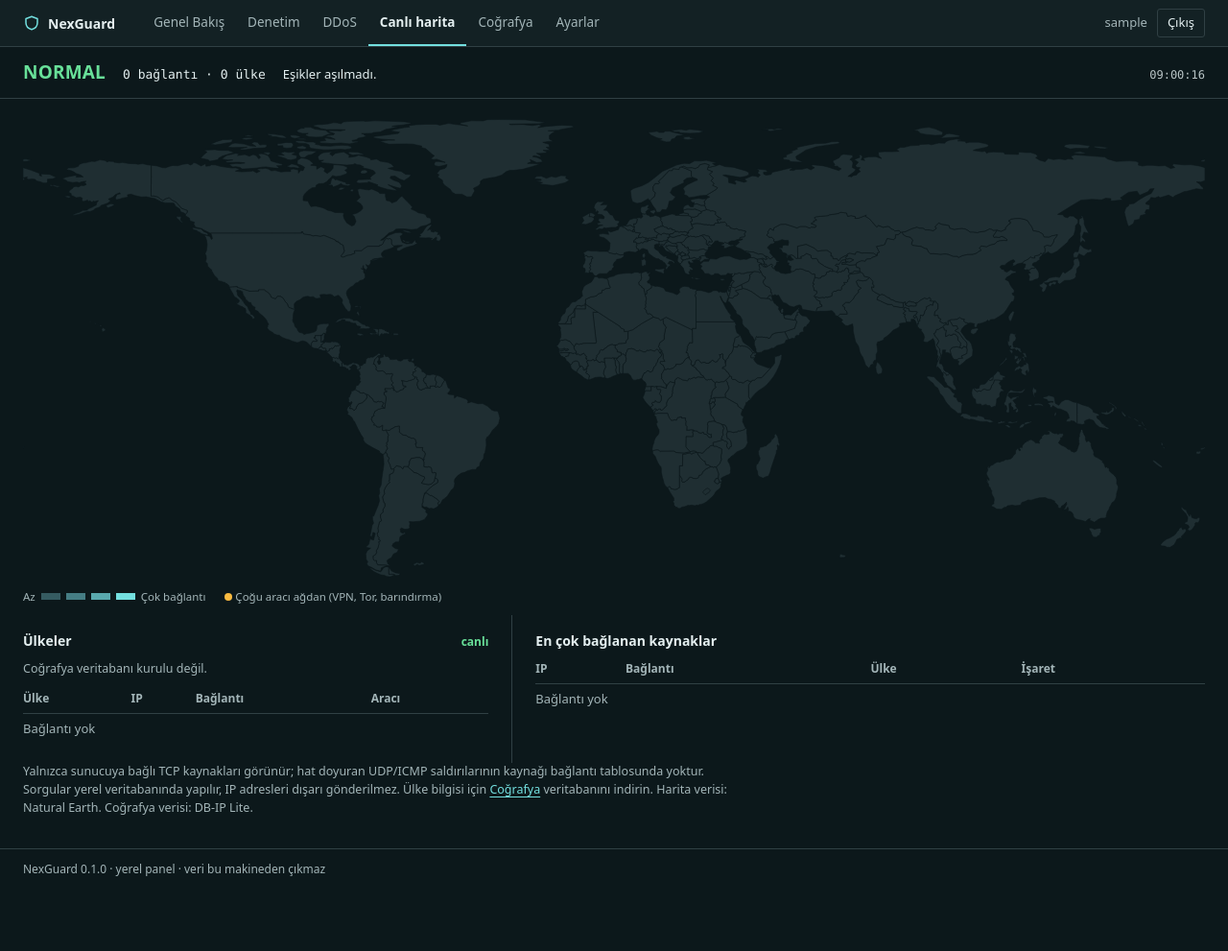
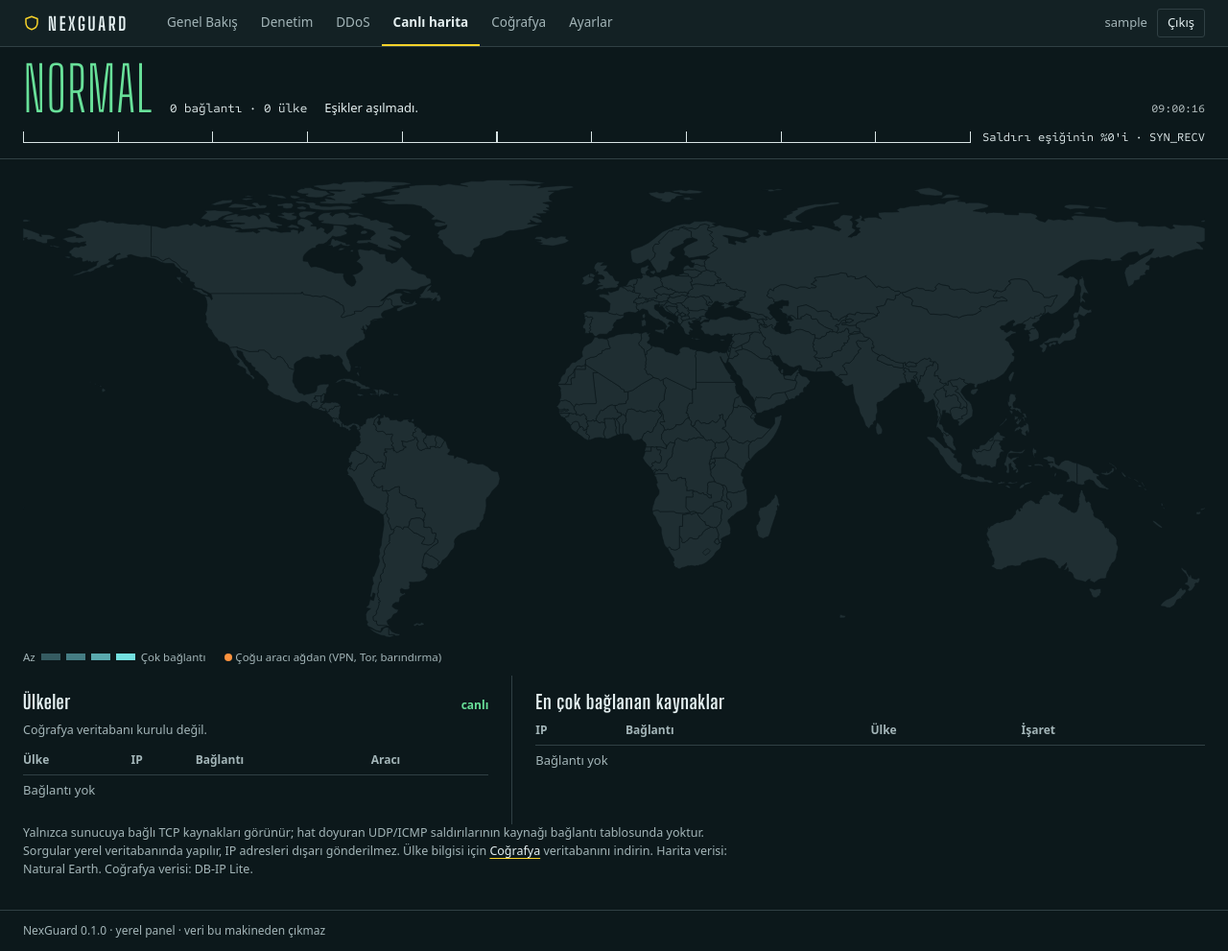
Before and after one commit to m3lonxd/nexguard, a FastAPI app: page /m/harita in a window 1280 px wide. Shown: the whole page at 96% size. Before the commit the page ends 913 px from the top, so only its background shows below. Run offline with FastAPI, Linux system fonts and the light colour scheme; the visitor is signed in with stand-in values (Sample User, id 1); data that the repository does not hold is empty.

Commit message:
feat(ui): özgün kimlik; notlu harita, eşik cetveli, gömülü fontlar
Co-Authored-By: Claude Opus 5.5 <noreply@anthropic.com>

```diff
--- a/nexguard/static/harita.js
+++ b/nexguard/static/harita.js
@@ -25,6 +25,8 @@
       document.getElementById("band-facts").textContent = p.total + " bağlantı · " + p.countries.length + " ülke";
       document.getElementById("band-why").textContent = p.why;
       document.getElementById("live-ts").textContent = p.ts;
+      document.getElementById("gauge-fill").style.width = Math.min(100, p.pressure) + "%";
+      document.getElementById("gauge-text").textContent = p.pressure_text;
     }
     svg.setAttribute("data-level", p.running ? p.level : 0);
     var vd = document.getElementById("live-verdict");
@@ -64,6 +66,8 @@
       dots.appendChild(g);
     });
 
+    drawCallouts(p.countries);
+
     // tablolar
     var tc = document.getElementById("tb-countries");
     if (!tc) return;
@@ -80,6 +84,45 @@
         ts.appendChild(rowOf([el("td", null, s.ip), el("td", null, String(s.n)), el("td", null, s.country), el("td", null, s.flags.length ? s.flags.join(", ") : "-")]));
       });
     }
+  }
+  // Analist notu: en çok bağlanan ülkelere ince çizgili etiket. Ekran boyutu ne olursa olsun yazı 12px kalır.
+  function drawCallouts(countries) {
+    var layer = document.getElementById("callouts");
+    if (!layer) return;
+    while (layer.firstChild) layer.removeChild(layer.firstChild);
+    var width = svg.getBoundingClientRect().width;
+    if (!width) return;
+    var unit = 1000 / width, narrow = width < 560;
+    var fs = 12 * unit, h = fs * 1.7, padX = fs * 0.6;
+    var list = countries.filter(function (c) { return c.x !== null; }).slice(0, narrow ? 3 : 5);
+    var items = list.map(function (c) {
+      var name = narrow || c.country.length > 16 ? c.cc : c.country;
+      var flag = c.flag ? c.flag.split("/")[0] : "";
+      var text = name + " " + c.n + (flag && !narrow ? " · " + flag : "");
+      var g = document.createElementNS(NS, "g"); g.setAttribute("class", "callout");
+      var line = document.createElementNS(NS, "polyline");
+      var rect = document.createElementNS(NS, "rect");
+      var t = document.createElementNS(NS, "text");
+      t.setAttribute("font-size", fs); t.textContent = text;
+      g.appendChild(line); g.appendChild(rect); g.appendChild(t); layer.appendChild(g);
+      var w = t.getBBox().width + padX * 2;
+      return {c: c, line: line, rect: rect, t: t, w: w, left: c.x > 640};
+    });
+    [true, false].forEach(function (left) {
+      var side = items.filter(function (i) { return i.left === left; }).sort(function (a, b) { return a.c.y - b.c.y; });
+      var floor = 14;
+      side.forEach(function (i) {
+        var y = Math.max(i.c.y - 30 * unit - h, floor);
+        floor = y + h + 4 * unit;
+        var off = 34 * unit;
+        var x = left ? i.c.x - off - i.w : i.c.x + off;
+        x = Math.max(2, Math.min(998 - i.w, x));
+        i.rect.setAttribute("x", x); i.rect.setAttribute("y", y); i.rect.setAttribute("width", i.w); i.rect.setAttribute("height", h);
+        i.t.setAttribute("x", x + padX); i.t.setAttribute("y", y + h * 0.7);
+        var edge = left ? x + i.w : x, mid = y + h / 2;
+        i.line.setAttribute("points", i.c.x + "," + i.c.y + " " + (i.c.x + (edge - i.c.x) * 0.45) + "," + mid + " " + edge + "," + mid);
+      });
+    });
   }
   function rowOf(cells) { var tr = document.createElement("tr"); cells.forEach(function (c) { tr.appendChild(c); }); return tr; }
 
--- a/nexguard/static/style.css
+++ b/nexguard/static/style.css
@@ -1,6 +1,17 @@
 /* NexGuard: operasyon odası. Tek tema (koyu petrol zemin), harici varlık yok, CSP ile uyumlu.
    İmza: durum bandı. Normalde sessiz, uyarı ve saldırıda tüm şerit renge boğulur.
    Renk kuralı: kırmızı/kehribar/yeşil yalnız durum bildirir; veri tek tonlu "sinyal" rengiyle çizilir. */
+
+@font-face { font-family: "Big Shoulders"; font-weight: 400; font-display: swap; src: url("fonts/big-shoulders-display-latin-400-normal.woff2") format("woff2"); unicode-range: U+0000-00FF,U+0131,U+0152-0153,U+02BB-02BC,U+02C6,U+02DA,U+02DC,U+2000-206F,U+20AC,U+2122,U+2190-2193,U+2212,U+2215,U+FEFF,U+FFFD; }
+@font-face { font-family: "Big Shoulders"; font-weight: 400; font-display: swap; src: url("fonts/big-shoulders-display-latin-ext-400-normal.woff2") format("woff2"); unicode-range: U+0100-0130,U+0132-02BA,U+1E00-1EFF,U+2C60-2C7F,U+A720-A7FF; }
+@font-face { font-family: "Big Shoulders"; font-weight: 300; font-display: swap; src: url("fonts/big-shoulders-display-latin-300-normal.woff2") format("woff2"); unicode-range: U+0000-00FF,U+0131,U+0152-0153,U+02BB-02BC,U+02C6,U+02DA,U+02DC,U+2000-206F,U+20AC,U+2122,U+2190-2193,U+2212,U+2215,U+FEFF,U+FFFD; }
+@font-face { font-family: "Big Shoulders"; font-weight: 300; font-display: swap; src: url("fonts/big-shoulders-display-latin-ext-300-normal.woff2") format("woff2"); unicode-range: U+0100-0130,U+0132-02BA,U+1E00-1EFF,U+2C60-2C7F,U+A720-A7FF; }
+@font-face { font-family: "Big Shoulders"; font-weight: 700; font-display: swap; src: url("fonts/big-shoulders-display-latin-700-normal.woff2") format("woff2"); unicode-range: U+0000-00FF,U+0131,U+0152-0153,U+02BB-02BC,U+02C6,U+02DA,U+02DC,U+2000-206F,U+20AC,U+2122,U+2190-2193,U+2212,U+2215,U+FEFF,U+FFFD; }
+@font-face { font-family: "Big Shoulders"; font-weight: 700; font-display: swap; src: url("fonts/big-shoulders-display-latin-ext-700-normal.woff2") format("woff2"); unicode-range: U+0100-0130,U+0132-02BA,U+1E00-1EFF,U+2C60-2C7F,U+A720-A7FF; }
+@font-face { font-family: "Sometype Mono"; font-weight: 400; font-display: swap; src: url("fonts/sometype-mono-latin-400-normal.woff2") format("woff2"); unicode-range: U+0000-00FF,U+0131,U+0152-0153,U+02BB-02BC,U+02C6,U+02DA,U+02DC,U+2000-206F,U+20AC,U+2122,U+2190-2193,U+2212,U+2215,U+FEFF,U+FFFD; }
+@font-face { font-family: "Sometype Mono"; font-weight: 400; font-display: swap; src: url("fonts/sometype-mono-latin-ext-400-normal.woff2") format("woff2"); unicode-range: U+0100-0130,U+0132-02BA,U+1E00-1EFF,U+2C60-2C7F,U+A720-A7FF; }
+@font-face { font-family: "Sometype Mono"; font-weight: 500; font-display: swap; src: url("fonts/sometype-mono-latin-500-normal.woff2") format("woff2"); unicode-range: U+0000-00FF,U+0131,U+0152-0153,U+02BB-02BC,U+02C6,U+02DA,U+02DC,U+2000-206F,U+20AC,U+2122,U+2190-2193,U+2212,U+2215,U+FEFF,U+FFFD; }
+@font-face { font-family: "Sometype Mono"; font-weight: 500; font-display: swap; src: url("fonts/sometype-mono-latin-ext-500-normal.woff2") format("woff2"); unicode-range: U+0100-0130,U+0132-02BA,U+1E00-1EFF,U+2C60-2C7F,U+A720-A7FF; }
 
 :root {
   color-scheme: dark;
@@ -14,16 +25,19 @@
   --signal: oklch(0.84 0.1 195);
   --on-signal: oklch(0.2 0.03 215);
   --ok: oklch(0.82 0.15 155);
-  --warn: oklch(0.83 0.15 80);
+  --warn: oklch(0.76 0.16 55);
   --bad: oklch(0.72 0.18 25);
-  --on-warn: oklch(0.22 0.05 75);
+  --on-warn: oklch(0.2 0.05 55);
   --on-bad: oklch(0.99 0.005 25);
   --flood-bad: oklch(0.5 0.18 25);
   --c1: var(--signal);
   --c2: oklch(0.8 0.09 250);
   --c3: oklch(0.8 0.1 310);
-  --accent: var(--signal);
-  --mono: ui-monospace, "SF Mono", "Cascadia Mono", "JetBrains Mono", Menlo, Consolas, monospace;
+  --accent: var(--mark);
+  --mono: "Sometype Mono", ui-monospace, Menlo, Consolas, monospace;
+  --display: "Big Shoulders", "Arial Narrow", sans-serif;
+  --mark: oklch(0.87 0.17 95);
+  --on-mark: oklch(0.2 0.03 95);
   --sans: system-ui, -apple-system, "Segoe UI", Roboto, "Noto Sans", sans-serif;
   --r: 3px;
   --pad: 24px;
@@ -40,13 +54,13 @@ body {
   -webkit-font-smoothing: antialiased;
 }
 h1, h2, h3, p { margin-top: 0; }
-h1 { margin-bottom: 4px; font-size: 22px; font-weight: 650; letter-spacing: -.01em; }
-h2 { margin-bottom: 10px; font-size: 14px; font-weight: 650; }
-a { color: var(--signal); text-underline-offset: 3px; }
+h1 { margin-bottom: 4px; font: 300 44px/1.05 var(--display); letter-spacing: .005em; }
+h2 { margin-bottom: 10px; font: 700 20px/1.1 var(--display); letter-spacing: .03em; }
+a { color: var(--fg); text-decoration-color: var(--mark); text-underline-offset: 3px; }
 code, pre, .mono { font-family: var(--mono); font-size: .92em; }
 code { overflow-wrap: anywhere; }
-::selection { background: var(--signal); color: var(--on-signal); }
-:focus-visible { outline: 2px solid var(--signal); outline-offset: 2px; }
+::selection { background: var(--mark); color: var(--on-mark); }
+:focus-visible { outline: 2px solid var(--mark); outline-offset: 2px; }
 .skip { position: absolute; left: -9999px; top: 8px; z-index: 100; padding: 8px 14px; background: var(--surface); color: var(--fg); }
 .skip:focus { left: 8px; }
 
@@ -56,26 +70,26 @@ code { overflow-wrap: anywhere; }
   min-height: 48px; padding: 0 var(--pad);
   border-bottom: 1px solid var(--line); background: var(--surface);
 }
-.brand { display: flex; align-items: center; gap: 8px; color: var(--fg); font-weight: 700; text-decoration: none; }
-.brand svg { width: 18px; height: 18px; color: var(--signal); }
+.brand { display: flex; align-items: center; gap: 8px; color: var(--fg); font: 700 19px/1 var(--display); letter-spacing: .14em; text-transform: uppercase; text-decoration: none; }
+.brand svg { width: 18px; height: 18px; color: var(--mark); }
 .nav { display: flex; flex-wrap: wrap; flex: 1; }
 .nav a {
   display: flex; align-items: center; padding: 0 12px; min-height: 48px;
   border-bottom: 2px solid transparent; color: var(--muted); font-size: 13.5px; text-decoration: none;
 }
 .nav a:hover { color: var(--fg); background: var(--hover); }
-.nav a.on { border-bottom-color: var(--signal); color: var(--fg); font-weight: 600; }
+.nav a.on { border-bottom-color: var(--mark); color: var(--fg); font-weight: 600; }
 .user { display: flex; align-items: center; gap: 10px; color: var(--muted); font-size: 13px; }
 .user form { margin: 0; }
 
 /* --- durum bandı: imza hareketi ---------------------------------------- */
 .band {
   display: flex; flex-wrap: wrap; align-items: baseline; gap: 4px 18px;
-  padding: 12px var(--pad);
+  padding: 14px var(--pad) 12px;
   border-bottom: 1px solid var(--line);
   transition: background-color .25s ease-out, color .25s ease-out;
 }
-.band strong { font-size: 19px; font-weight: 750; letter-spacing: .01em; }
+.band strong { font: 300 64px/.95 var(--display); letter-spacing: .01em; }
 .band .facts { font-family: var(--mono); font-size: 13px; }
 .band .why { flex: 1 1 280px; font-size: 13px; }
 .band time { margin-left: auto; font-family: var(--mono); font-size: 12px; opacity: .8; }
@@ -85,6 +99,14 @@ code { overflow-wrap: anywhere; }
 .band.lx { background: var(--surface-2); }
 .band.lx strong { color: var(--muted); }
 .band a { color: inherit; }
+/* eşik cetveli: saldırı eşiğine yakınlık */
+.gauge-row { flex: 1 0 100%; display: flex; align-items: center; gap: 12px; margin-top: 6px; }
+.gauge { position: relative; flex: 1; height: 12px;
+  background: repeating-linear-gradient(90deg, currentColor 0 1px, transparent 1px 10%); border-right: 1px solid currentColor; opacity: .95; }
+.gauge::after { content: ""; position: absolute; left: 0; right: 0; bottom: 0; border-bottom: 1px solid currentColor; }
+.gauge i { position: absolute; left: 0; top: 3px; bottom: 3px; width: 0; background: var(--mark); transition: width .5s ease-out; }
+.band.l1 .gauge i, .band.l2 .gauge i { background: currentColor; }
+.gauge-row span { flex: 0 0 auto; font-family: var(--mono); font-size: 12.5px; }
 
 /* --- sahne: harita + ülke sütunu --------------------------------------- */
 .stage { display: grid; grid-template-columns: minmax(0, 1fr) 320px; border-bottom: 1px solid var(--line); }
--- a/nexguard/templates/_band.html
+++ b/nexguard/templates/_band.html
@@ -3,4 +3,5 @@
   <span class="facts" id="band-facts">{{ live.total }} bağlantı · {{ live.countries | length }} ülke</span>
   <span class="why" id="band-why">{{ live.why }}</span>
   <time id="live-ts">{{ live.ts }}</time>
+  <div class="gauge-row"><div class="gauge" aria-hidden="true"><i id="gauge-fill"></i></div><span id="gauge-text">{{ live.pressure_text }}</span></div>
 </section>
--- a/nexguard/templates/_map.html
+++ b/nexguard/templates/_map.html
@@ -1,6 +1,7 @@
 <svg id="worldmap" data-level="{{ live.level }}" viewBox="0 10 {{ world.w }} 400" role="img" aria-label="Dünya haritası: bağlantı kaynakları" preserveAspectRatio="xMidYMid meet">
   <g class="land">{% for cc, d in world.paths.items() %}{% if cc != 'AQ' %}<path id="c-{{ cc }}" d="{{ d }}"/>{% endif %}{% endfor %}</g>
   <g id="dots"></g>
+  <g id="callouts"></g>
 </svg>
 <div class="map-legend"><span>Az</span><i class="lg l1"></i><i class="lg l2"></i><i class="lg l3"></i><i class="lg l4"></i><span>Çok bağlantı</span><span class="anon-key"><i class="anon"></i> Çoğu aracı ağdan (VPN, Tor, barındırma)</span></div>
 <div id="map-tip" class="map-tip" hidden></div>
```
Also changed, not shown: other parts of nexguard/static/style.css (+18 -11 lines), nexguard/modules/harita.py (+15 -2 lines), tests/test_module_routes.py (+1 -1 lines), nexguard/static/fonts/LICENSE-big-shoulders.txt (added), nexguard/static/fonts/LICENSE-sometype-mono.txt (added), nexguard/static/fonts/big-shoulders-display-latin-300-normal.woff2 (added), nexguard/static/fonts/big-shoulders-display-latin-400-normal.woff2 (added), nexguard/static/fonts/big-shoulders-display-latin-700-normal.woff2 (added), nexguard/static/fonts/big-shoulders-display-latin-ext-300-normal.woff2 (added), nexguard/static/fonts/big-shoulders-display-latin-ext-400-normal.woff2 (added), nexguard/static/fonts/big-shoulders-display-latin-ext-700-normal.woff2 (added), nexguard/static/fonts/sometype-mono-latin-400-normal.woff2 (added), nexguard/static/fonts/sometype-mono-latin-500-normal.woff2 (added), nexguard/static/fonts/sometype-mono-latin-ext-400-normal.woff2 (added), 1 more files.
